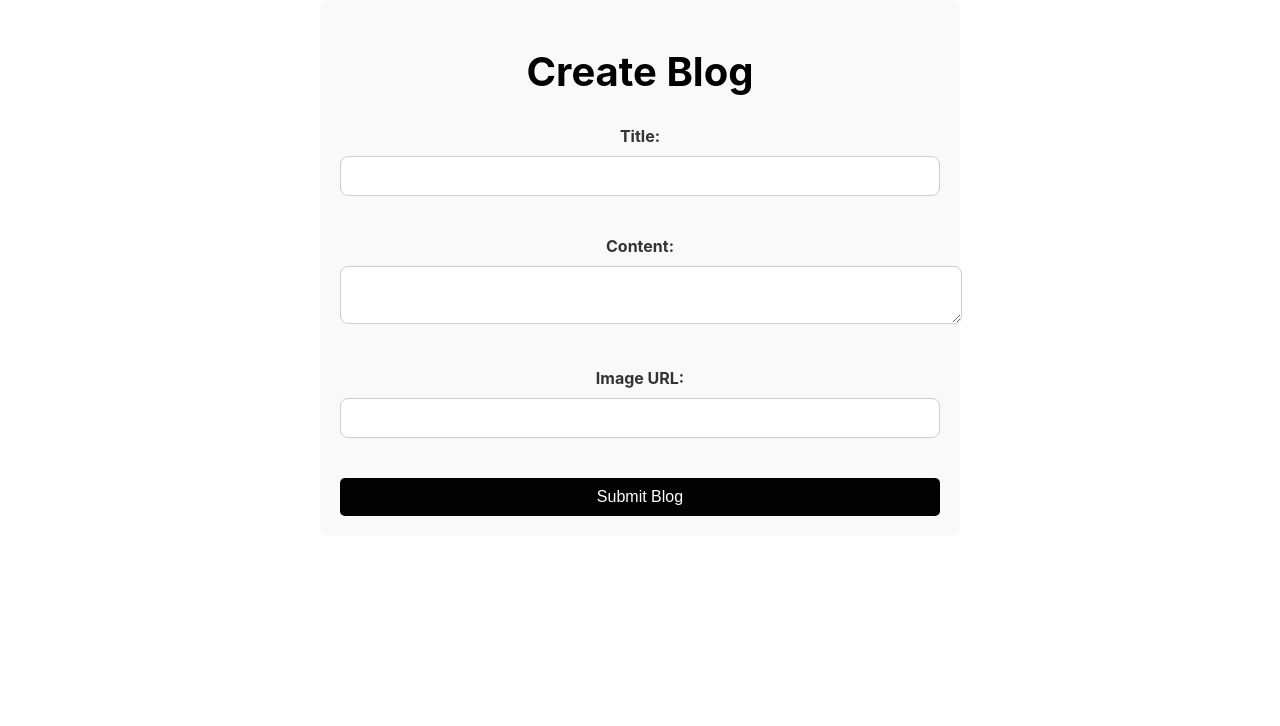
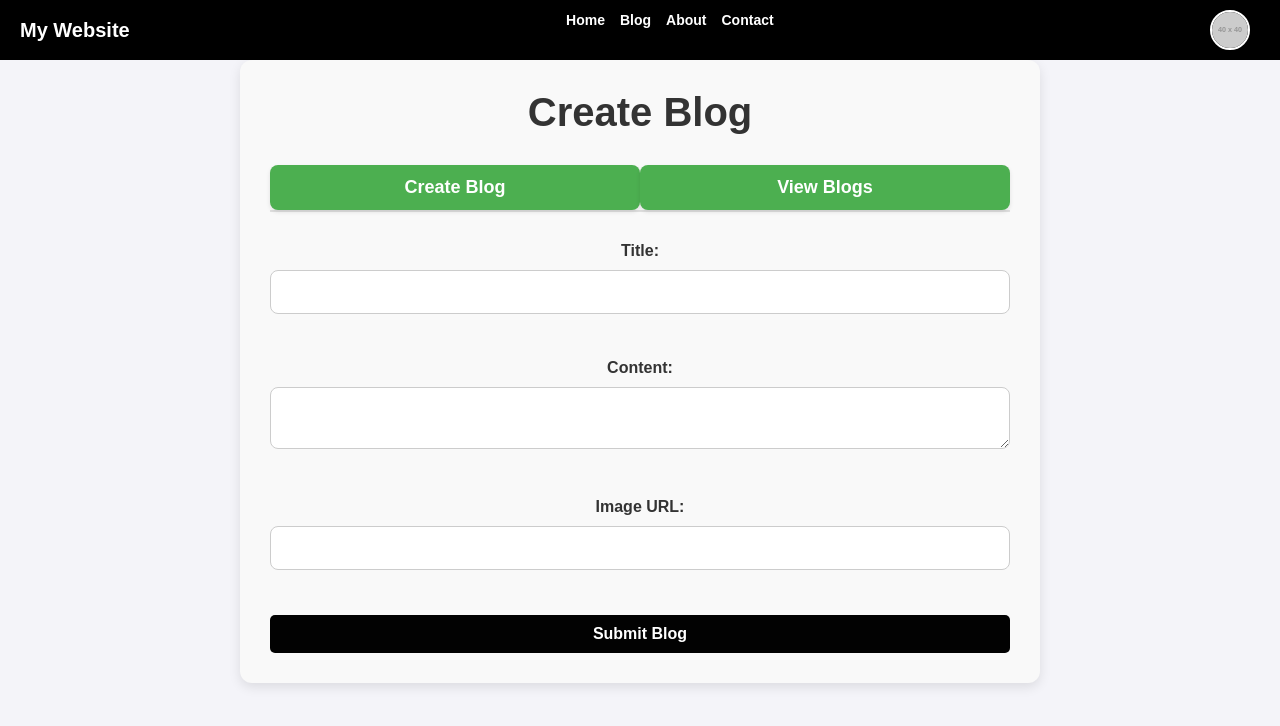
Before and after one commit to Rajoooooo/PDC20-BLOG, a React (Create React App) app: page /blog in a window 1280 px wide. Shown: the top 726 px of the page. Built offline with nearby package versions, Linux system fonts and the light colour scheme.

Commit message:
can view blog

```diff
--- a/src/App.js
+++ b/src/App.js
@@ -1,4 +1,3 @@
-// src/App.js
 import React from 'react';
 import './App.css';
 import { BrowserRouter as Router, Route, Routes } from 'react-router-dom';
@@ -6,16 +5,19 @@ import Login from './components/Login';
 import Register from './components/Registration';
 import Home from './components/Home';
 import CreateBlog from './Blog/CreateBlog'; // Import CreateBlog
+import ViewBlog from './Blog/ViewBlog'; // Import ViewBlog
+import Layout from './components/Layout'; // Import Layout
 
 function App() {
   return (
     <Router>
       <div className="App">
         <Routes>
-          <Route path="/" element={<Home />} />
+          <Route path="/" element={<Layout><Home /></Layout>} />
           <Route path="/login" element={<Login />} />
           <Route path="/register" element={<Register />} />
-          <Route path="/blog" element={<CreateBlog />} /> {/* New route */}
+          <Route path="/blog" element={<Layout><CreateBlog /></Layout>} /> {/* This is for creating a blog */}
+          <Route path="/view-blog/:id" element={<Layout><ViewBlog /></Layout>} /> {/* View blog by ID */}
         </Routes>
       </div>
     </Router>
--- a/src/Blog/CreateBlog.js
+++ b/src/Blog/CreateBlog.js
@@ -1,4 +1,3 @@
-// src/Blog/CreateBlog.js
 import React, { useState } from 'react';
 import { useNavigate } from 'react-router-dom';
 
@@ -6,6 +5,7 @@ function CreateBlog() {
   const [title, setTitle] = useState('');
   const [content, setContent] = useState('');
   const [imageUrl, setImageUrl] = useState('');
+  const [activeTab, setActiveTab] = useState('create'); // New state to manage active tab
   const navigate = useNavigate();
 
   const handleSubmit = (e) => {
@@ -23,9 +23,31 @@ function CreateBlog() {
     navigate('/');
   };
 
+  const handleTabSwitch = (tab) => {
+    setActiveTab(tab);
+  };
+
+  const getBlogs = () => {
+    return JSON.parse(localStorage.getItem('blogs')) || [];
+  };
+
+  const deleteBlog = (index) => {
+    const storedBlogs = getBlogs();
+    storedBlogs.splice(index, 1);
+    localStorage.setItem('blogs', JSON.stringify(storedBlogs));
+    // Force a re-render after deletion
+    setActiveTab('view');
+  };
+
   return (
     <div className="create-blog-container">
-      <h1>Create Blog</h1>
+      <h1>{activeTab === 'create' ? 'Create Blog' : 'View Blogs'}</h1>
+      <div className="tabs">
+        <button onClick={() => handleTabSwitch('create')}>Create Blog</button>
+        <button onClick={() => handleTabSwitch('view')}>View Blogs</button>
+      </div>
+
+      {activeTab === 'create' ? (
         <form onSubmit={handleSubmit}>
           <div className="form-group">
             <label>Title:</label>
@@ -54,6 +76,24 @@ function CreateBlog() {
           </div>
           <button type="submit">Submit Blog</button>
         </form>
+      ) : (
+        <div className="blog-list">
+          {getBlogs().length === 0 ? (
+            <p>No blogs yet!</p>
+          ) : (
+            <ul>
+              {getBlogs().map((blog, index) => (
+                <li key={index}>
+                  <h3>{blog.title}</h3>
+                  <p>{blog.content}</p>
+                  {blog.image && <img src={blog.image} alt={blog.title} />}
+                  <button onClick={() => deleteBlog(index)}>Delete</button>
+                </li>
+              ))}
+            </ul>
+          )}
+        </div>
+      )}
     </div>
   );
 }
--- a/src/Blog/ViewBlog.js
+++ b/src/Blog/ViewBlog.js
@@ -0,0 +1,38 @@
+// src/Blog/ViewBlog.js
+import React, { useState, useEffect } from 'react';
+import { useParams } from 'react-router-dom'; // To get the blog ID from the URL
+import './view.css'; // Assuming styles are in this file
+
+function ViewBlog() {
+  const { id } = useParams(); // Get the ID from the URL
+  const [blog, setBlog] = useState(null);
+
+  useEffect(() => {
+    // Retrieve the stored blogs from localStorage
+    const storedBlogs = JSON.parse(localStorage.getItem('blogs')) || [];
+    const selectedBlog = storedBlogs[id]; // Use the ID to get the selected blog
+    setBlog(selectedBlog);
+  }, [id]);
+
+  if (!blog) {
+    return <div className="not-found">Blog not found</div>;
+  }
+
+  return (
+    <div className="view-blog-container">
+      <div className="blog-header">
+        <h1>{blog.title}</h1>
+        <div className="author-info">
+          <span className="author">By: {blog.author}</span>
+        </div>
+      </div>
+
+      <div className="blog-content">
+        <img src={blog.image || 'https://via.placeholder.com/800x400'} alt={blog.title} className="blog-image" />
+        <p>{blog.content}</p>
+      </div>
+    </div>
+  );
+}
+
+export default ViewBlog;
--- /dev/null
+++ b/src/Blog/view.css
@@ -0,0 +1,74 @@
+/* src/Blog/view.css */
+
+* {
+    margin: 0;
+    padding: 0;
+    box-sizing: border-box;
+  }
+
+  body {
+    font-family: 'Arial', sans-serif;
+    background-color: #f4f4f9;
+    color: #333;
+  }
+
+  .view-blog-container {
+    max-width: 800px;
+    margin: 50px auto;
+    padding: 20px;
+    background-color: white;
+    box-shadow: 0 4px 12px rgba(0, 0, 0, 0.1);
+    border-radius: 8px;
+  }
+
+  .blog-header {
+    text-align: center;
+    margin-bottom: 20px;
+  }
+
+  .blog-header h1 {
+    font-size: 2.5rem;
+    color: #333;
+    margin-bottom: 10px;
+  }
+
+  .author-info {
+    font-size: 1rem;
+    color: #777;
+  }
+
+  .blog-content {
+    font-size: 1.125rem;
+    line-height: 1.8;
+  }
+
+  .blog-image {
+    width: 100%;
+    max-width: 100%;
+    border-radius: 8px;
+    margin-top: 20px;
+    box-shadow: 0 4px 12px rgba(0, 0, 0, 0.1);
+  }
+
+  .not-found {
+    text-align: center;
+    margin-top: 100px;
+    font-size: 1.5rem;
+    color: #888;
+  }
+
+  /* Add responsiveness */
+  @media (max-width: 768px) {
+    .view-blog-container {
+      margin: 20px;
+      padding: 15px;
+    }
+
+    .blog-header h1 {
+      font-size: 2rem;
+    }
+
+    .blog-content {
+      font-size: 1rem;
+    }
+  }
--- a/src/Contents/content.css
+++ b/src/Contents/content.css
@@ -1,31 +1,74 @@
+/* General Layout */
 .content-container {
     padding: 20px;
     max-width: 1200px;
     margin: 0 auto;
 }
 
+h1 {
+    font-size: 2.5rem;
+    margin-bottom: 20px;
+    font-family: 'Arial', sans-serif;
+    font-weight: bold;
+}
+
+/* Tabs Style */
+.tabs {
+    display: flex;
+    justify-content: space-evenly;
+    margin-bottom: 20px;
+    border-bottom: 2px solid #e0e0e0;
+}
+
+.tabs button {
+    padding: 12px 30px;
+    background-color: #fff;
+    color: #333;
+    font-size: 18px;
+    border: none;
+    border-radius: 10px 10px 0 0;
+    cursor: pointer;
+    transition: background-color 0.3s ease;
+    font-weight: 600;
+    box-shadow: 0 2px 4px rgba(0, 0, 0, 0.1);
+}
+
+.tabs button:hover {
+    background-color: #f0f0f0;
+}
+
+.tabs button.active {
+    background-color: #007bff;
+    color: white;
+    box-shadow: 0 4px 6px rgba(0, 123, 255, 0.3);
+}
+
+/* Blogs Grid */
 .blogs-grid {
     display: grid;
-    grid-template-columns: repeat(auto-fit, minmax(250px, 1fr));
+    grid-template-columns: repeat(auto-fill, minmax(250px, 1fr));
     gap: 20px;
+    margin-top: 20px;
 }
 
 .blog-card {
     background: #fff;
-    border-radius: 10px;
+    border-radius: 12px;
     overflow: hidden;
-    box-shadow: 0 4px 6px rgba(0, 0, 0, 0.1);
-    transition: transform 0.2s ease-in-out;
+    box-shadow: 0 4px 8px rgba(0, 0, 0, 0.1);
+    transition: transform 0.3s ease, box-shadow 0.3s ease;
 }
 
 .blog-card:hover {
     transform: translateY(-10px);
+    box-shadow: 0 8px 16px rgba(0, 0, 0, 0.2);
 }
 
 .blog-image {
     width: 100%;
-    height: 150px;
+    height: 200px;
     object-fit: cover;
+    border-radius: 12px 12px 0 0;
 }
 
 .blog-details {
@@ -33,75 +76,26 @@
 }
 
 .blog-category {
-    font-size: 12px;
+    font-size: 14px;
     color: #888;
     text-transform: uppercase;
 }
 
 .blog-card h3 {
-    margin: 10px 0 0;
-    font-size: 18px;
+    margin-top: 10px;
+    font-size: 1.2rem;
     color: #333;
-  }
-
-  /* src/Contents/content.css */
-
-/* General Layout */
-.content-container {
-    padding: 20px;
-  }
-
-  h1 {
-    font-size: 2.5rem;
-    margin-bottom: 20px;
-  }
-
-  .blogs-grid {
-    display: grid;
-    grid-template-columns: repeat(auto-fill, minmax(250px, 1fr));
-    gap: 20px;
-  }
-
-  .blog-card {
-    border: 1px solid #ccc;
-    border-radius: 8px;
-    padding: 10px;
-    box-shadow: 0 4px 8px rgba(0, 0, 0, 0.1);
-    transition: transform 0.3s ease;
-  }
-
-  .blog-card:hover {
-    transform: scale(1.05);
-  }
-
-  .blog-image {
-    width: 100%;
-    height: 200px;
-    object-fit: cover;
-    border-radius: 8px;
-  }
-
-  .blog-details {
-    padding: 10px;
-  }
-
-  .blog-details h3 {
-    font-size: 1.25rem;
-    margin-bottom: 10px;
-  }
-
-  .blog-details p {
-    font-size: 1rem;
-    color: #666;
+    font-weight: bold;
 }
 
 /* Create Blog Page */
 .create-blog-container {
-    max-width: 600px;
+    max-width: 800px;
     margin: 0 auto;
-    padding: 20px;
+    padding: 30px;
     background: #f9f9f9;
-    border-radius: 8px;
+    border-radius: 12px;
+    box-shadow: 0 4px 12px rgba(0, 0, 0, 0.1);
 }
 
 .create-blog-container form {
@@ -110,31 +104,134 @@
 }
 
 .create-blog-container .form-group {
-    margin-bottom: 15px;
+    margin-bottom: 20px;
 }
 
 .create-blog-container label {
     font-weight: bold;
+    font-size: 1rem;
 }
 
 .create-blog-container input,
 .create-blog-container textarea {
-    padding: 10px;
+    padding: 12px;
     font-size: 1rem;
     border: 1px solid #ccc;
     border-radius: 8px;
     margin-top: 5px;
+    transition: border 0.3s ease;
+}
+
+.create-blog-container input:focus,
+.create-blog-container textarea:focus {
+    border-color: #007bff;
 }
 
 .create-blog-container button {
-    padding: 10px;
+    padding: 12px 25px;
     background-color: #4CAF50;
     color: white;
     border: none;
     border-radius: 8px;
     cursor: pointer;
+    transition: background-color 0.3s ease;
+    font-weight: bold;
 }
 
 .create-blog-container button:hover {
     background-color: #45a049;
 }
+
+/* View Button */
+.view-button {
+    display: inline-block;
+    padding: 10px 20px;
+    background-color: #007bff;
+    color: white;
+    text-decoration: none;
+    border-radius: 8px;
+    cursor: pointer;
+    margin-top: 10px;
+    font-weight: bold;
+}
+
+.view-button:hover {
+    background-color: #0056b3;
+}
+
+/* Delete Button */
+.delete-button {
+    background-color: #ff4c4c;
+    color: white;
+    border: none;
+    padding: 10px 20px;
+    margin-top: 10px;
+    cursor: pointer;
+    border-radius: 8px;
+    font-weight: bold;
+}
+
+.delete-button:hover {
+    background-color: #e63946;
+}
+
+/* Blog List */
+.blog-list {
+    display: flex;
+    flex-direction: column;
+    align-items: center;
+    margin-top: 30px;
+}
+
+.blog-list ul {
+    list-style-type: none;
+    padding: 0;
+    width: 100%;
+    max-width: 800px;
+}
+
+.blog-list li {
+    background-color: #f9f9f9;
+    padding: 20px;
+    margin-bottom: 20px;
+    border-radius: 12px;
+    border: 1px solid #ccc;
+    transition: transform 0.3s ease;
+}
+
+.blog-list li:hover {
+    transform: scale(1.02);
+}
+
+.blog-list h3 {
+    font-size: 20px;
+    color: #333;
+    font-weight: bold;
+}
+
+.blog-list p {
+    font-size: 16px;
+    color: #666;
+}
+
+.blog-list img {
+    max-width: 100%;
+    height: auto;
+    margin-top: 10px;
+}
+
+/* Button Styles */
+button {
+    padding: 8px 16px;
+    background-color: #e74c3c;
+    color: white;
+    border: none;
+    border-radius: 6px;
+    cursor: pointer;
+    font-weight: bold;
+    transition: background-color 0.3s ease;
+}
+
+button:hover {
+    background-color: #c0392b;
+}
--- /dev/null
+++ b/src/components/Layout.js
@@ -0,0 +1,51 @@
+// src/components/Layout.js
+import React, { useState } from 'react';
+import { Link } from 'react-router-dom';
+
+function Layout({ children }) {
+  const [isDropdownOpen, setIsDropdownOpen] = useState(false);
+  const storedUser = JSON.parse(localStorage.getItem('user'));
+
+  const handleLogout = () => {
+    // Clear the user data from local storage and redirect to login page
+    localStorage.removeItem('user');
+    window.location.href = '/login'; // or use react-router's useHistory if needed
+  };
+
+  const toggleDropdown = () => {
+    setIsDropdownOpen(prevState => !prevState);
+  };
+
+  return (
+    <div className="layout-container">
+      <header className="navbar">
+        <div className="logo">My Website</div>
+        <nav>
+          <Link to="/">Home</Link>
+          <Link to="/blog">Blog</Link>
+          <Link to="/about">About</Link>
+          <Link to="/contact">Contact</Link>
+        </nav>
+        <div className="user-info" onClick={toggleDropdown}>
+          <img
+            src={storedUser?.profilePic || 'https://via.placeholder.com/40'}
+            alt="Profile"
+            className="profile-pic"
+          />
+          <span>{storedUser?.username}</span>
+          {isDropdownOpen && (
+            <div className="dropdown-menu">
+              <button onClick={handleLogout}>Logout</button>
+            </div>
+          )}
+        </div>
+      </header>
+
+      <main>
+        {children}
+      </main>
+    </div>
+  );
+}
+
+export default Layout;
--- a/src/components/Registration.js
+++ b/src/components/Registration.js
@@ -102,6 +102,7 @@ function Register() {
     setCurrentTab((prev) => prev - 1);
   };
 
+  // src/components/Registration.js
 const handleSubmit = (e) => {
   e.preventDefault();
 
@@ -112,6 +113,7 @@ function Register() {
       ...additionalDetails,
       username: accountInfo.username,
       password: accountInfo.password,
+      fullName: `${personalInfo.firstName} ${personalInfo.lastName}`, // Store full name
     };
 
     // Save user data in localStorage
@@ -121,6 +123,7 @@ function Register() {
     navigate('/login');
   }
 };
+
 
   return (
     <div className="register-container">
```
Also changed, not shown: src/Contents/HomeContent.js (+9 -1 lines), src/components/Home.js (+7 -34 lines). Lines whose indentation alone changed are shown as unchanged.
